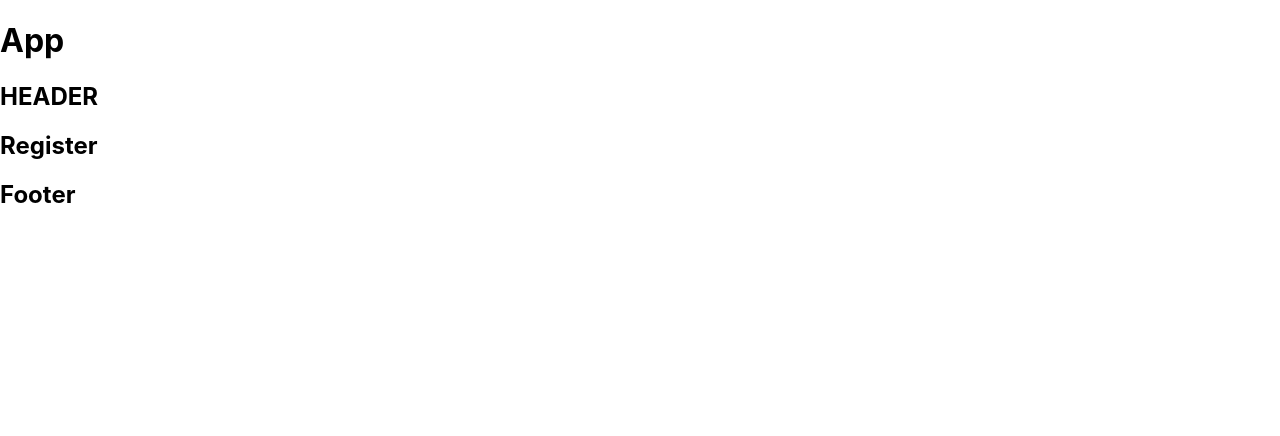
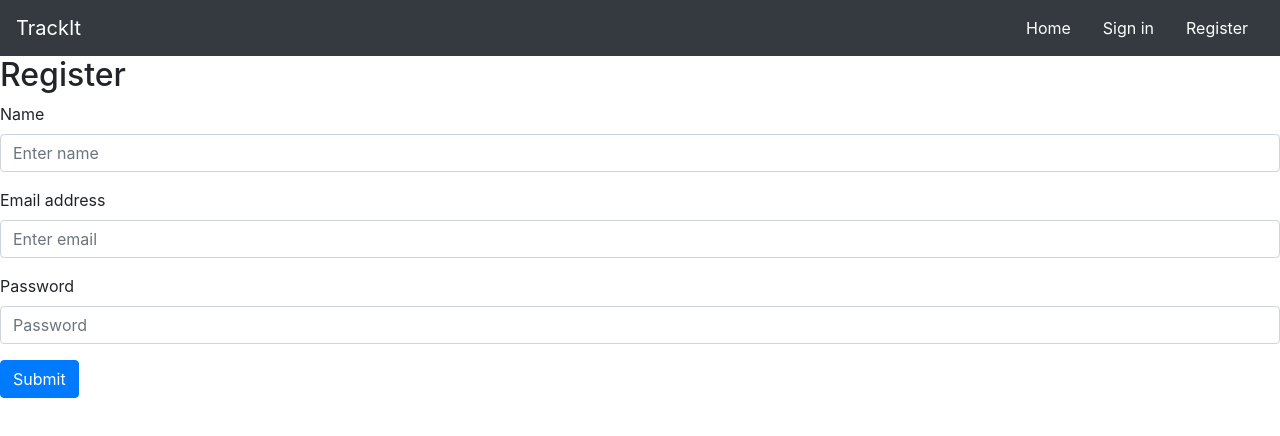
Before and after one commit to dennischen123/TrackIt, a React (Create React App) app: page /register in a window 1280 px wide. Shown: the top 436 px of the page. Built offline with nearby package versions, Linux system fonts and the light colour scheme.

Commit message:
Nav Bar with Login,Register,Logout working

```diff
--- a/package.json
+++ b/package.json
@@ -3,12 +3,15 @@
   "version": "0.1.0",
   "private": true,
   "dependencies": {
+    "@material-ui/core": "^4.9.10",
     "@testing-library/jest-dom": "^4.2.4",
     "@testing-library/react": "^9.5.0",
     "@testing-library/user-event": "^7.2.1",
     "axios": "^0.19.2",
+    "bootstrap": "^4.4.1",
     "jwt-decode": "^2.2.0",
     "react": "^16.13.1",
+    "react-bootstrap": "^1.0.0",
     "react-dom": "^16.13.1",
     "react-scripts": "3.4.1"
   },
--- a/public/index.html
+++ b/public/index.html
@@ -15,6 +15,11 @@
       user's mobile device or desktop. See https://developers.google.com/web/fundamentals/web-app-manifest/
     -->
     <link rel="manifest" href="%PUBLIC_URL%/manifest.json" />
+    <link rel="stylesheet" href="https://stackpath.bootstrapcdn.com/bootstrap/4.4.1/css/bootstrap.min.css" integrity="sha384-Vkoo8x4CGsO3+Hhxv8T/Q5PaXtkKtu6ug5TOeNV6gBiFeWPGFN9MuhOf23Q9Ifjh" crossorigin="anonymous">
+    <link href="https://maxcdn.bootstrapcdn.com/font-awesome/4.3.0/css/font-awesome.min.css" rel="stylesheet">
+    <script src="https://code.jquery.com/jquery-3.4.1.slim.min.js" integrity="sha384-J6qa4849blE2+poT4WnyKhv5vZF5SrPo0iEjwBvKU7imGFAV0wwj1yYfoRSJoZ+n" crossorigin="anonymous"></script>
+    <script src="https://cdn.jsdelivr.net/npm/popper.js@1.16.0/dist/umd/popper.min.js" integrity="sha384-Q6E9RHvbIyZFJoft+2mJbHaEWldlvI9IOYy5n3zV9zzTtmI3UksdQRVvoxMfooAo" crossorigin="anonymous"></script>
+    <script src="https://stackpath.bootstrapcdn.com/bootstrap/4.4.1/js/bootstrap.min.js" integrity="sha384-wfSDF2E50Y2D1uUdj0O3uMBJnjuUD4Ih7YwaYd1iqfktj0Uod8GCExl3Og8ifwB6" crossorigin="anonymous"></script>
     <!--
       Notice the use of %PUBLIC_URL% in the tags above.
       It will be replaced with the URL of the `public` folder during the build.
--- a/src/api/userAPI.js
+++ b/src/api/userAPI.js
@@ -4,12 +4,13 @@ const endpoint = 'http://localhost:4000/api';
 
 const register = (user) => {
     return axios.post(`${endpoint}/register`, user)
-        .then(res => res);
+        .then(res => res)
 }
 
 const login = (user) => {
     return axios.post(`${endpoint}/login`, user)
-        .then(res => res);
+        .then(res => res)
+        .catch(err => console.log(err))
 }
 
 export default {
--- a/src/components/App/App.js
+++ b/src/components/App/App.js
@@ -1,9 +1,9 @@
 import React from 'react';
 import './App.css';
-import warrantyAPI from './../../api/warrantyAPI';
+// import warrantyAPI from './../../api/warrantyAPI';
 import Routes from '../config/routes';
 import Header from '../../layout/Header/Header';
-import Footer from '../../layout/Footer/Footer';
+// import Footer from '../../layout/Footer/Footer';
 import jwt_decode from 'jwt-decode';
 import userApi from '../../api/userAPI';
 import setAuthHeader from '../../utils/setAuthHeader';
@@ -24,6 +24,7 @@ class App extends React.Component {
         uid: decoded._id
       })
     }
+
   }
 
   register = (user) => {
@@ -34,7 +35,7 @@ class App extends React.Component {
           localStorage.setItem('jwtToken', token);
           setAuthHeader(token);
           const decoded = jwt_decode(token);
-          this.ssetState({
+          this.setState({
             name: decoded.name,
             uid: decoded._id
           })
@@ -72,7 +73,7 @@ class App extends React.Component {
   render() {
     return (
       <div className="APP">
-        <h1>App</h1>
+        {/* <h1>App</h1> */}
         <Header
           logout={this.logout}
           name={this.state.name}
@@ -83,7 +84,7 @@ class App extends React.Component {
           register={this.register}
           uid={this.state.uid}
         />
-        <Footer />
+        {/* <Footer /> */}
       </div>
     )
   }
--- /dev/null
+++ b/src/components/Locker/Locker.js
@@ -0,0 +1,22 @@
+import React from 'react';
+import WarrantyContainer from '../../containers/WarrantyContainer/WarrantyContainer';
+import AdditionalContainer from '../../containers/AdditionalContainer/AdditionalContainer';
+
+export default class Locker extends React.Component {
+    render() {
+        return (
+            <div className="Locker container">
+                {/* <h2>Locker Page</h2> */}
+                <div className="overflow-auto row">
+                    <div className="col" >
+                        <WarrantyContainer uid={this.props.uid}/>
+                    </div>
+                    <div className="col">
+                        <AdditionalContainer uid={this.props.uid}/>
+                    </div>
+                </div>
+
+            </div>
+        );
+    }
+}
--- a/src/components/auth/Login/Login.js
+++ b/src/components/auth/Login/Login.js
@@ -1,10 +1,58 @@
 import React from 'react';
+import { Form, Button } from 'react-bootstrap'
 
 export default class Login extends React.Component {
+    state = {
+        email: '',
+        password: '',
+    }
+
+    handleChange = (e) => {
+        this.setState({
+            [e.target.name]: e.target.value
+        })
+    }
+
+    handleSubmit = (e) => {
+        e.preventDefault();
+        // console.log("inside handlesubmit")
+        let user = {
+            email: this.state.email,
+            password: this.state.password
+        }
+        this.props.login(user)
+        // .catch(err => console.log(err))
+    }
     render() {
         return (
             <div className="Login">
                 <h2>Login</h2>
+                <Form onSubmit={this.handleSubmit}>
+                    <Form.Group controlId="formBasicEmail">
+                        <Form.Label>Email address</Form.Label>
+                        <Form.Control
+                            // type="email"
+                            onChange={this.handleChange}
+                            placeholder="Enter email"
+                            name="email"
+                            value={this.state.email}
+                            />
+                    </Form.Group>
+
+                    <Form.Group controlId="formBasicPassword">
+                        <Form.Label>Password</Form.Label>
+                        <Form.Control
+                            onChange={this.handleChange}
+                            type="password"
+                            placeholder="Password"
+                            name="password"
+                            value={this.state.password}
+                            />
+                    </Form.Group>
+                    <Button variant="primary" type="submit">
+                        Submit
+                    </Button>
+                </Form>
             </div>
         );
     }
--- a/src/components/auth/Register/Register.js
+++ b/src/components/auth/Register/Register.js
@@ -1,10 +1,68 @@
 import React from 'react';
+import { Form, Button } from 'react-bootstrap'
 
 export default class Register extends React.Component {
+    state = {
+        name: "",
+        email: "",
+        password: ""
+    }
+
+    handleChange = (e) => {
+        this.setState({
+            [e.target.name]: e.target.value
+        })
+    }
+
+    handleSubmit = (e) => {
+        e.preventDefault();
+        let user = {
+            name: this.state.name,
+            email: this.state.email,
+            password: this.state.password
+        }
+        this.props.register(user)
+    }
+
     render() {
         return (
             <div className="Register">
                 <h2>Register</h2>
+                <Form onSubmit={this.handleSubmit}>
+                    <Form.Group controlId="formBasicEmail">
+                        <Form.Label>Name</Form.Label>
+                        <Form.Control
+                            onChange={this.handleChange}
+                            type="text"
+                            placeholder="Enter name"
+                            name="name"
+                            value={this.state.name}
+                            />
+                    </Form.Group>
+                    <Form.Group controlId="formBasicEmail">
+                        <Form.Label>Email address</Form.Label>
+                        <Form.Control
+                            onChange={this.handleChange}
+                            type="email"
+                            placeholder="Enter email"
+                            name="email"
+                            value={this.state.email}
+                            />
+                    </Form.Group>
+                    <Form.Group controlId="formBasicPassword">
+                        <Form.Label>Password</Form.Label>
+                        <Form.Control
+                            onChange={this.handleChange}
+                            type="password"
+                            placeholder="Password"
+                            name="password"
+                            value={this.state.password}
+                            />
+                    </Form.Group>
+                    <Button variant="primary" type="submit">
+                        Submit
+                    </Button>
+                </Form>
             </div>
         );
     }
--- a/src/components/config/routes.js
+++ b/src/components/config/routes.js
@@ -6,24 +6,25 @@ import Home from '../Home/Home'
 // import Login from '../components/auth/login/login';
 import Register from '../auth/Register/Register';
 import Login from '../auth/Login/Login'
-import WarrantyContainer from '../../containers/WarrantyContainer/WarrantyContainer'
-import AdditionalContainer from '../../containers/AdditionalContainer/AdditionalContainer'
+import Locker from '../../components/Locker/Locker'
+// import WarrantyContainer from '../../containers/WarrantyContainer/WarrantyContainer'
+// import AdditionalContainer from '../../containers/AdditionalContainer/AdditionalContainer'
 
 const Routes = (props) => {
     return (
         <Switch>
-            {/* <Route exact path='/' component={ Home }/> */}
+            <Route exact path='/' component={ Home }/>
             <Route
-                path="/warranties"
+                path="/locker"
                 render= {
-                    () => props.user ? <WarrantyContainer /> : <Redirect to="/login" />
+                    () => props.uid ? <Locker uid={ props.uid } /> : <Redirect to="/login" />
                 }
             />
             <Route
                 path='/register'
                 render={
-                    () => props.user ?
-                            <Redirect to="/warranties" />
+                    () => props.uid ?
+                            <Redirect to="/home" />
                         :
                             <Register register={ props.register } />
                 }
@@ -31,8 +32,8 @@ const Routes = (props) => {
             <Route
                 path='/login'
                 render={
-                    () => props.user ?
-                            <Redirect to="/warranties" />
+                    () => props.uid ?
+                            <Redirect to="/home" />
                         :
                             <Login login={props.login} />
                 }
--- a/src/layout/Header/Header.js
+++ b/src/layout/Header/Header.js
@@ -1,10 +1,42 @@
 import React from 'react';
+import { Link } from 'react-router-dom';
+export default class Header extends React.Component {
 
-export default class Header extends React.Component {
     render() {
         return (
             <div className="Header">
-                <h2>HEADER</h2>
+                <nav className="navbar navbar-dark bg-dark navbar-fixed-top">
+                        <Link className="navbar-brand text-white" to="/">TrackIt</Link>
+                    <ul className="nav">
+                        {
+                            (this.props.uid)
+                                ?
+                                <>
+                                    <li className="nav-item">
+                                        <Link className="nav-link text-white" to="/">Home</Link>
+                                    </li>
+                                    <li className="nav-item">
+                                        <Link className="nav-link text-white" to="/locker">Locker</Link>
+                                    </li>
+                                    <li className="nav-item">
+                                        <Link onClick={this.props.logout} className="nav-link text-white" to="/">Logout</Link>
+                                    </li>
+                                </>
+                                :
+                                <>
+                                    <li className="nav-item">
+                                        <Link className="nav-link text-white" to="/">Home</Link>
+                                    </li>
+                                    <li className="nav-item">
+                                        <Link className="nav-link text-white" to="/login">Sign in</Link>
+                                    </li>
+                                    <li className="nav-item">
+                                        <Link className="nav-link text-white" to="/register">Register</Link>
+                                    </li>
+                                </>
+                        }
+                    </ul>
+                </nav>
             </div>
         );
     }
```
Also changed, not shown: src/components/Warranty/Warranty.js (added, +15 -0 lines), src/containers/AdditionalContainer/AdditionalContainer.js (+11 -0 lines), src/containers/WarrantyContainer/WarrantyContainer.js (+55 -2 lines), 1 other file (tests, documents, lock files or other folders).
